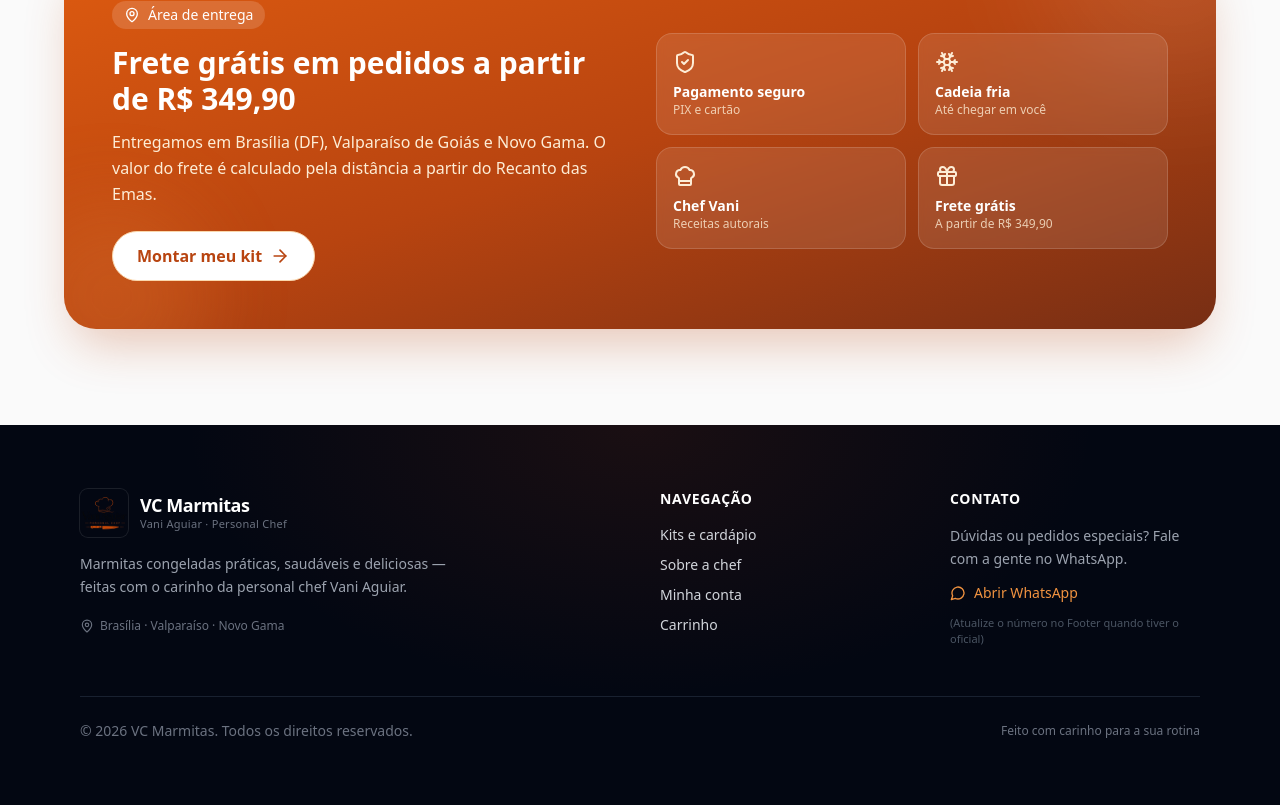
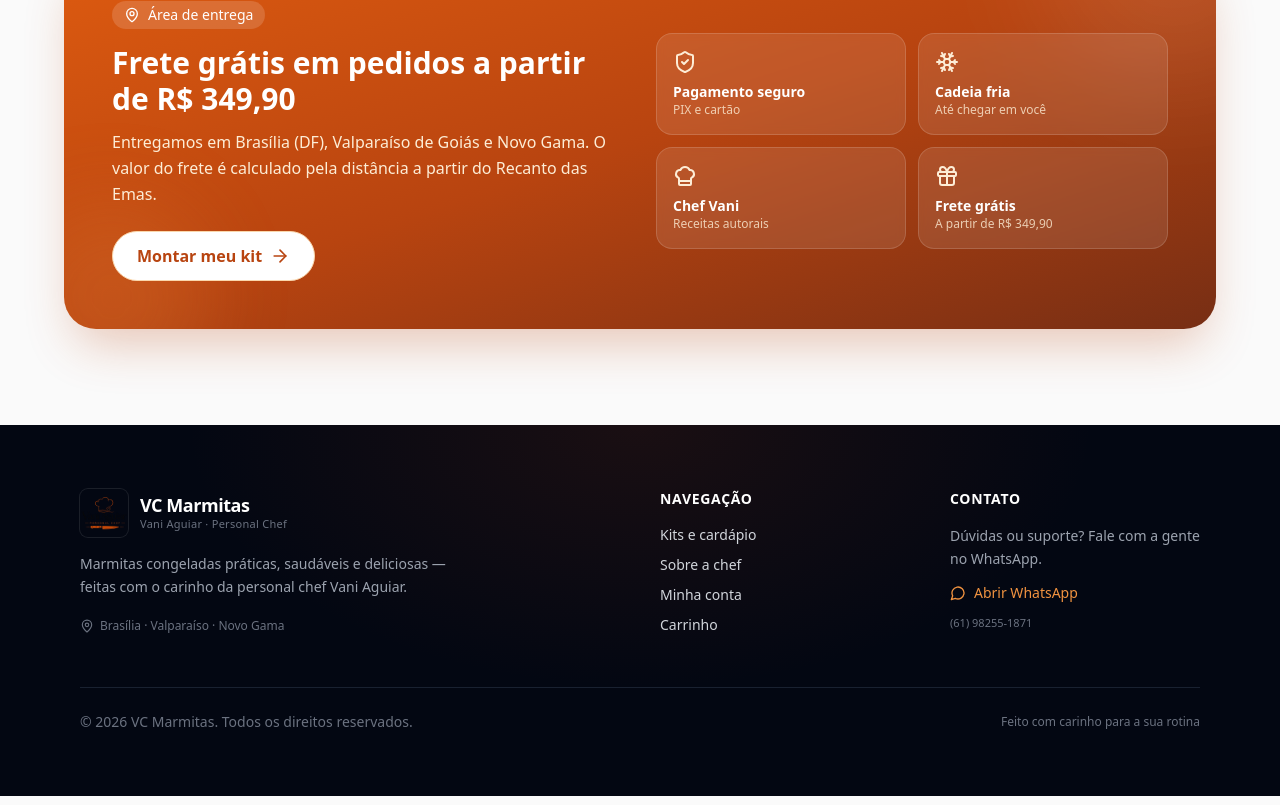
Before and after one commit to jefersonfx1/vcmarmitas, a Next.js app: page / in a window 1280 px wide. Shown: the part 2451-3256 px from the top of the page. Built offline with nearby package versions, Linux system fonts and the light colour scheme.

Commit message:
content(footer): WhatsApp oficial 61 98255-1871

```diff
--- a/components/Footer.tsx
+++ b/components/Footer.tsx
@@ -1,6 +1,8 @@
 import Link from "next/link";
 import { MapPin, MessageCircle } from "lucide-react";
 import BrandLogo from "@/components/BrandLogo";
+
+const WHATSAPP = "5561982551871";
 
 export default function Footer() {
   return (
@@ -64,10 +66,10 @@ export default function Footer() {
               Contato
             </h4>
             <p className="text-sm text-gray-400 mb-3 leading-relaxed">
-              Dúvidas ou pedidos especiais? Fale com a gente no WhatsApp.
+              Dúvidas ou suporte? Fale com a gente no WhatsApp.
             </p>
             <a
-              href="https://wa.me/5561999999999"
+              href={`https://wa.me/${WHATSAPP}`}
               target="_blank"
               rel="noopener noreferrer"
               className="inline-flex items-center gap-2 text-sm font-medium text-primary-400 hover:text-primary-300 transition-colors"
@@ -75,9 +77,7 @@ export default function Footer() {
               <MessageCircle className="w-4 h-4" />
               Abrir WhatsApp
             </a>
-            <p className="text-[11px] text-gray-600 mt-2">
-              (Atualize o número no Footer quando tiver o oficial)
-            </p>
+            <p className="text-[11px] text-gray-500 mt-2">(61) 98255-1871</p>
           </div>
         </div>
 
```
